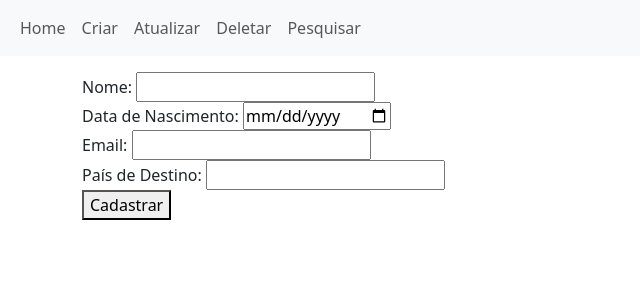
After one commit to andrer97/CrudDjango, a Django app: template crud/templates/crud/global/criar.html in a window 1280 px wide. The commit adds this page. Shown: the top 300 px of the page, without its empty margins (0-640 px from the left). Run offline with Django 5.2, Linux system fonts and the light colour scheme; the template is opened without the code that fills it, so the values that code supplies are empty.

Commit message:
Inicio das correções das páginas e rotas

```diff
--- /dev/null
+++ b/crud/templates/crud/global/base.html
@@ -0,0 +1,18 @@
+<!DOCTYPE html>
+<html lang="pt-br">
+
+<head>
+    <meta charset="UTF-8">
+    <meta name="viewport" content="width=device-width, initial-scale=1.0">
+    <link href="https://cdn.jsdelivr.net/npm/bootstrap@5.3.3/dist/css/bootstrap.min.css" rel="stylesheet">
+    <script src="https://cdn.jsdelivr.net/npm/bootstrap@5.3.3/dist/js/bootstrap.bundle.min.js"></script>
+    <title>CRUD</title>
+</head>
+
+<body>
+    {% include "crud/partials/header.html" %}
+
+    {% block content %}{% endblock content %}
+</body>
+
+</html>
--- a/crud/templates/crud/index.html
+++ b/crud/templates/crud/global/criar.html
@@ -1,20 +1,7 @@
-<!DOCTYPE html>
-<html lang="en">
-<head>
-    <meta charset="UTF-8">
-    <meta name="viewport" content="width=device-width, initial-scale=1.0">
-    <title>Document</title>
-</head>
-<body>
-    <p>hello</p>
+{% extends "crud/global/base.html" %}
 
-
-    <ul>
-        {% for usuario in usuarios %}
-            <li>{{ usuario.id }} - {{ usuario.nome }} - {{ usuario.dataNascimento }} - {{ usuario.email }} - {{ usuario.paisDestino }} <a href="{% url 'editar' usuario.id %}">editar</a> <a href="{% url 'deletar' usuario.id %}">deletar</a></li>
-        {% endfor %}
-    </ul>
-
+{% block content %}
+<div class="container mt-3">
     <form action="{% url 'criar' %}" method="POST">
         {% csrf_token %}
         <label for="nome">Nome:</label>
@@ -31,6 +18,5 @@
         <br>
         <button type="submit">Cadastrar</button>
     </form>
-
-</body>
-</html>
+</div>
+{% endblock content %}
--- /dev/null
+++ b/crud/templates/crud/global/deletar.html
@@ -0,0 +1,5 @@
+<ul>
+    {% for usuario in usuarios %}
+        <li>{{ usuario.id }} - {{ usuario.nome }} - {{ usuario.dataNascimento }} - {{ usuario.email }} - {{ usuario.paisDestino }} <a href="{% url 'editar' usuario.id %}">editar</a> <a href="{% url 'deletar' usuario.id %}">deletar</a></li>
+    {% endfor %}
+</ul>
--- /dev/null
+++ b/crud/templates/crud/partials/header.html
@@ -0,0 +1,21 @@
+<nav class="navbar navbar-expand-sm bg-light navbar-light">
+    <div class="container-fluid">
+        <ul class="navbar-nav">
+            <li class="nav-item">
+                <a class="nav-link" href="{% url 'home' %}">Home</a>
+            </li>
+            <li class="nav-item">
+                <a class="nav-link" href="{% url 'criar' %}">Criar</a>
+            </li>
+            <li class="nav-item">
+                <a class="nav-link" href="#">Atualizar</a>
+            </li>
+            <li class="nav-item">
+                <a class="nav-link" href="#">Deletar</a>
+            </li>
+            <li class="nav-item">
+                <a class="nav-link" href="#">Pesquisar</a>
+            </li>
+        </ul>
+    </div>
+</nav>
--- a/crud/urls.py
+++ b/crud/urls.py
@@ -3,7 +3,7 @@ from django.urls import path, include
 from .views import home, criar, editar, atualizar, deletar
 
 urlpatterns = [
-    path('', home),
+    path('', home, name="home"),
     path('criar', criar, name="criar"),
     path('editar/<int:id>', editar, name="editar"),
     path('atualizar/<int:id>', atualizar, name="atualizar"),
--- a/crud/views.py
+++ b/crud/views.py
@@ -5,7 +5,7 @@ from .models import Usuario
 
 def home(request):
     usuarios = Usuario.objects.all()
-    return render(request, "crud/index.html", {"usuarios": usuarios})
+    return render(request, "crud/global/index.html", {"usuarios": usuarios})
 
 def criar(request):
     nome = request.POST.get("nome")
@@ -14,11 +14,11 @@ def criar(request):
     paisDestino = request.POST.get("paisDestino")
     Usuario.objects.create(nome=nome, dataNascimento=dataNascimento, email=email, paisDestino=paisDestino)
     usuarios = Usuario.objects.all()
-    return render(request, "crud/index.html", {"usuarios": usuarios})
+    return render(request, "crud/global/criar.html", {"usuarios": usuarios})
 
 def editar(request, id):
     usuario = Usuario.objects.get(id=id)
-    return render(request, "crud/editar.html", {"usuario": usuario})
+    return render(request, "crud/global/editar.html", {"usuario": usuario})
 
 def atualizar(request, id):
     nome = request.POST.get("nome")
--- a/sa_05/urls.py
+++ b/sa_05/urls.py
@@ -19,5 +19,5 @@ from django.urls import path, include
 
 urlpatterns = [
     path('admin/', admin.site.urls),
-    path('crud/', include('crud.urls')),
+    path('', include('crud.urls')),
 ]
```
Also changed, not shown: crud/templates/crud/global/index.html (added, +29 -0 lines), crud/templates/crud/global/editar.html (renamed from crud/templates/crud/editar.html).
